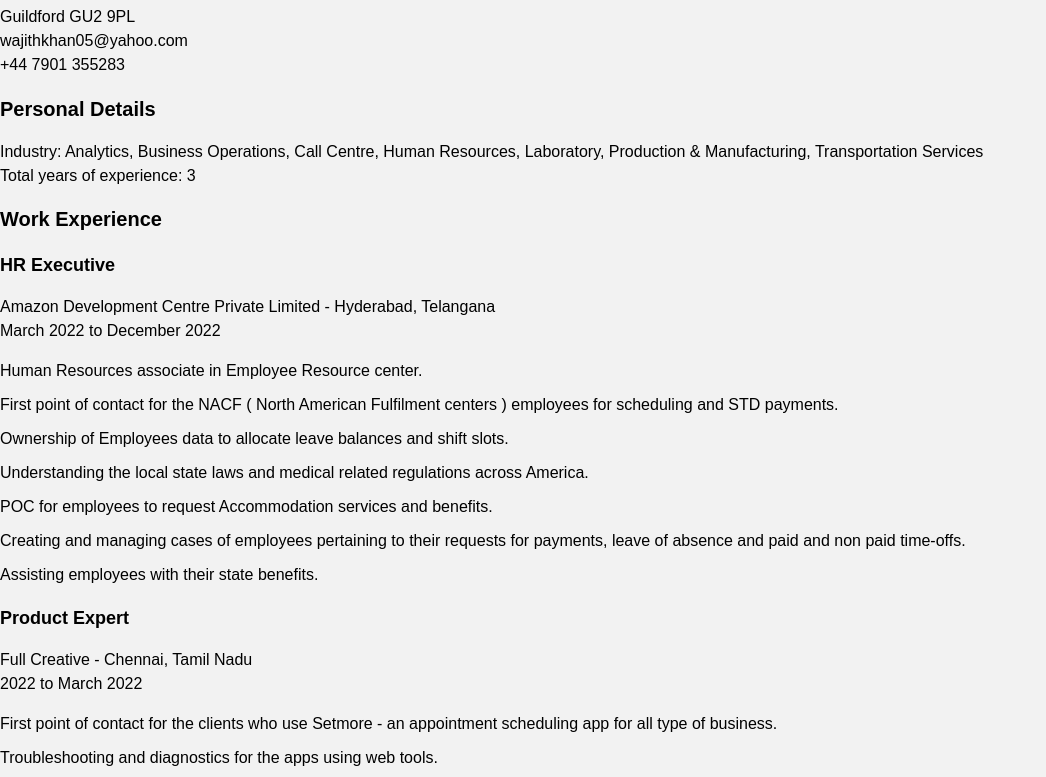
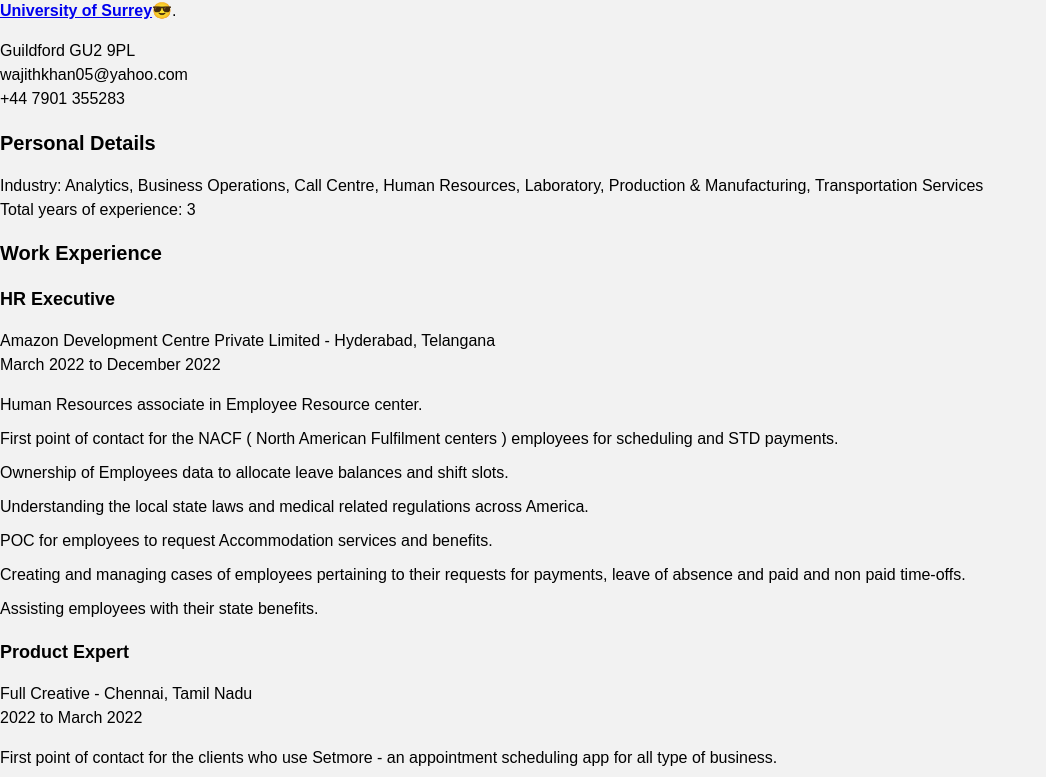
Before and after one commit to Waaajid/wajidhtmlresume, a plain HTML site: page index.html in a window 1280 px wide. Shown: the part 63-840 px from the top of the page, without its empty margins (0-1046 px from the left). Drawn offline with Linux system fonts and the light colour scheme.

Commit message:
Update index.html

```diff
--- a/index.html
+++ b/index.html
@@ -61,6 +61,7 @@
 </head>
 <body>
 	<h1>Wajid Khan</h1>
+	<strong><a href="https://www.surrey.ac.uk/undergraduate-study?utm_source=google&utm_medium=cpc&utm_campaign=ug23&utm_content=conversion_brand_uk&gclid=CjwKCAiAl9efBhAkEiwA4Torild36JlvGArhcefHqWCvgS_smw_d4S6piH9IoOaZXEEmQe6sc0RLzBoCX3AQAvD_BwE"> University of Surrey</a></strong></em>😎.</p >
 	<p>Guildford GU2 9PL<br>
 	wajithkhan05@yahoo.com<br>
 	+44 7901 355283</p>
```
